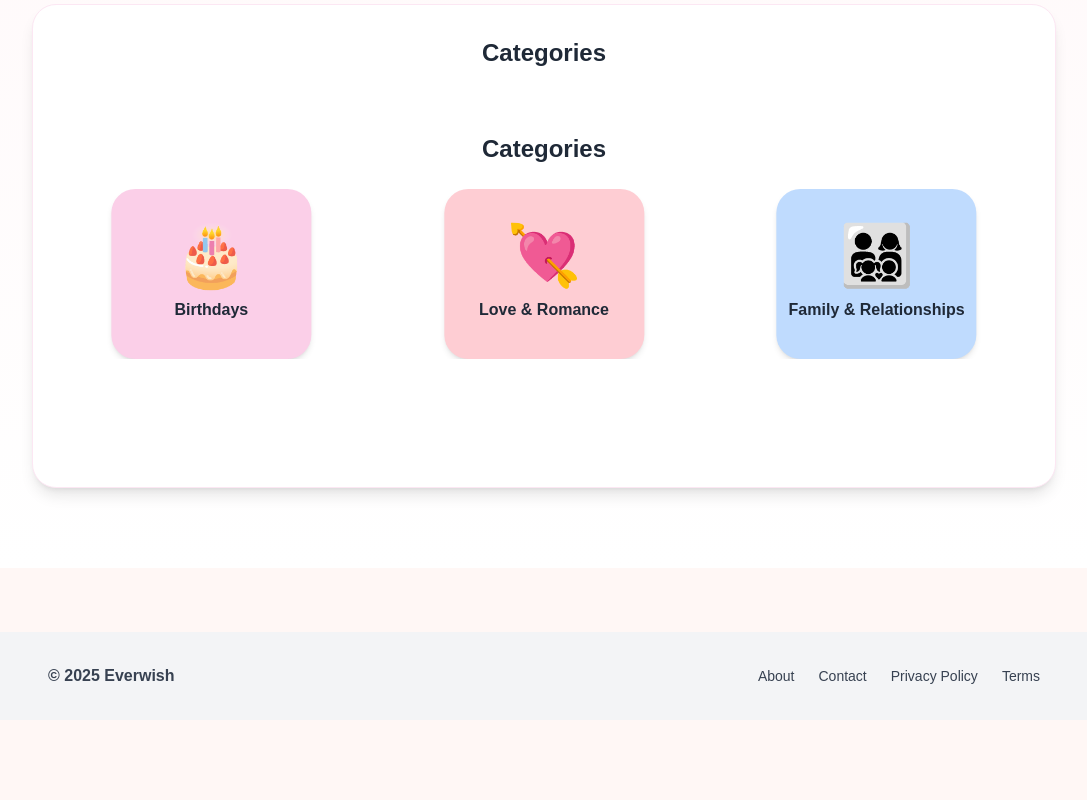
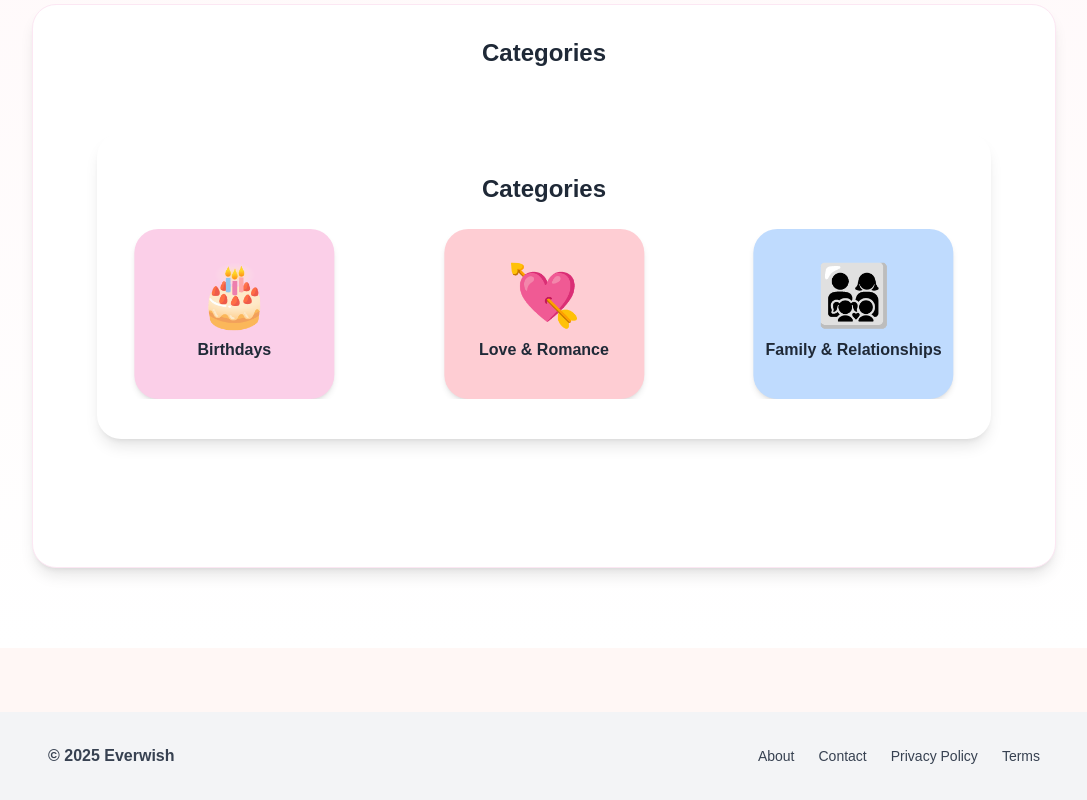
Before and after one commit to everwishhq-commits/EverWish, a Next.js app: page / in a window 1280 px wide. Shown: the part 788-1588 px from the top of the page, without its empty margins (96-1183 px from the left). Before the commit the page ends 1508 px from the top, so only its background shows below. Built offline with nearby package versions, Linux system fonts and the light colour scheme.

Commit message:
Update categories.js

```diff
--- a/components/categories.js
+++ b/components/categories.js
@@ -34,28 +34,27 @@ const mainCategories = [
 
 export default function Categories() {
   return (
-    <div className="text-center mt-16 mb-24">
+    <div className="text-center mt-16 mb-24 px-2 sm:px-4 md:px-6 lg:px-8"> {/* 🔹 márgenes laterales reducidos */}
+      <div className="bg-white rounded-3xl shadow-lg py-10">
         <h2 className="text-xl md:text-2xl font-bold text-gray-800 mb-6">Categories</h2>
 
         <Swiper
           slidesPerView={3}
-        spaceBetween={40}
+          spaceBetween={35} // 🔹 mantiene separación interna entre tarjetas
           loop={true}
           autoplay={{
             delay: 2500,
             disableOnInteraction: false,
           }}
           speed={800}
-        centeredSlides={false}
-        loopAdditionalSlides={3}
           breakpoints={{
-          0: { slidesPerView: 1.5, spaceBetween: 25 },
-          640: { slidesPerView: 2.3, spaceBetween: 30 },
-          1024: { slidesPerView: 3, spaceBetween: 40 },
+            0: { slidesPerView: 1.3, spaceBetween: 20 },
+            640: { slidesPerView: 2.2, spaceBetween: 25 },
+            1024: { slidesPerView: 3, spaceBetween: 35 },
           }}
           modules={[Autoplay]}
-        className="!px-0 overflow-visible"
-        style={{ paddingLeft: 0, paddingRight: 0 }}
+          className="overflow-visible !px-0"
+          style={{ paddingLeft: "0px", paddingRight: "0px" }} // 👈 elimina exceso lateral
         >
           {mainCategories.map((cat, i) => (
             <SwiperSlide key={i}>
@@ -73,5 +72,6 @@ export default function Categories() {
           ))}
         </Swiper>
       </div>
+    </div>
   );
             }
```
Lines whose indentation alone changed are shown as unchanged.
